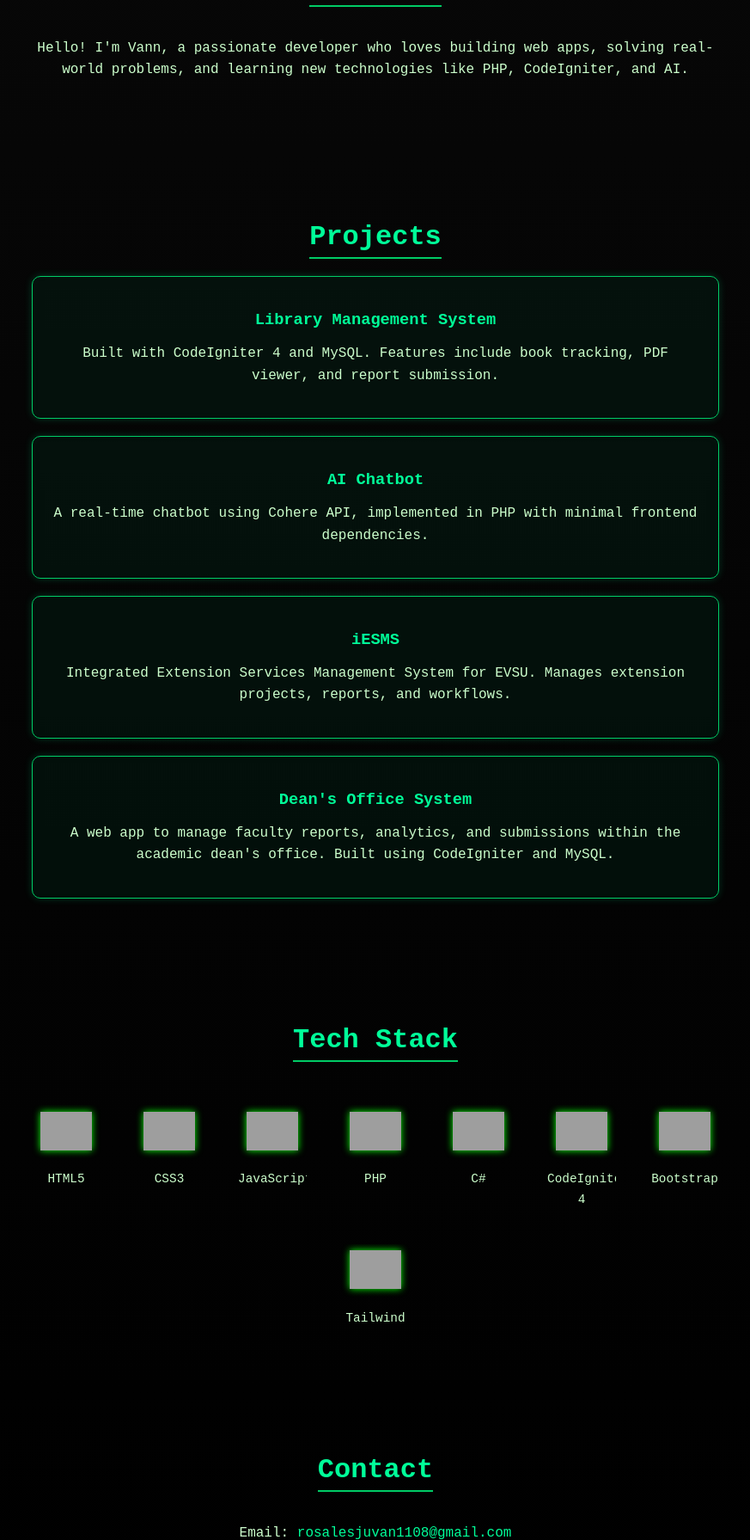
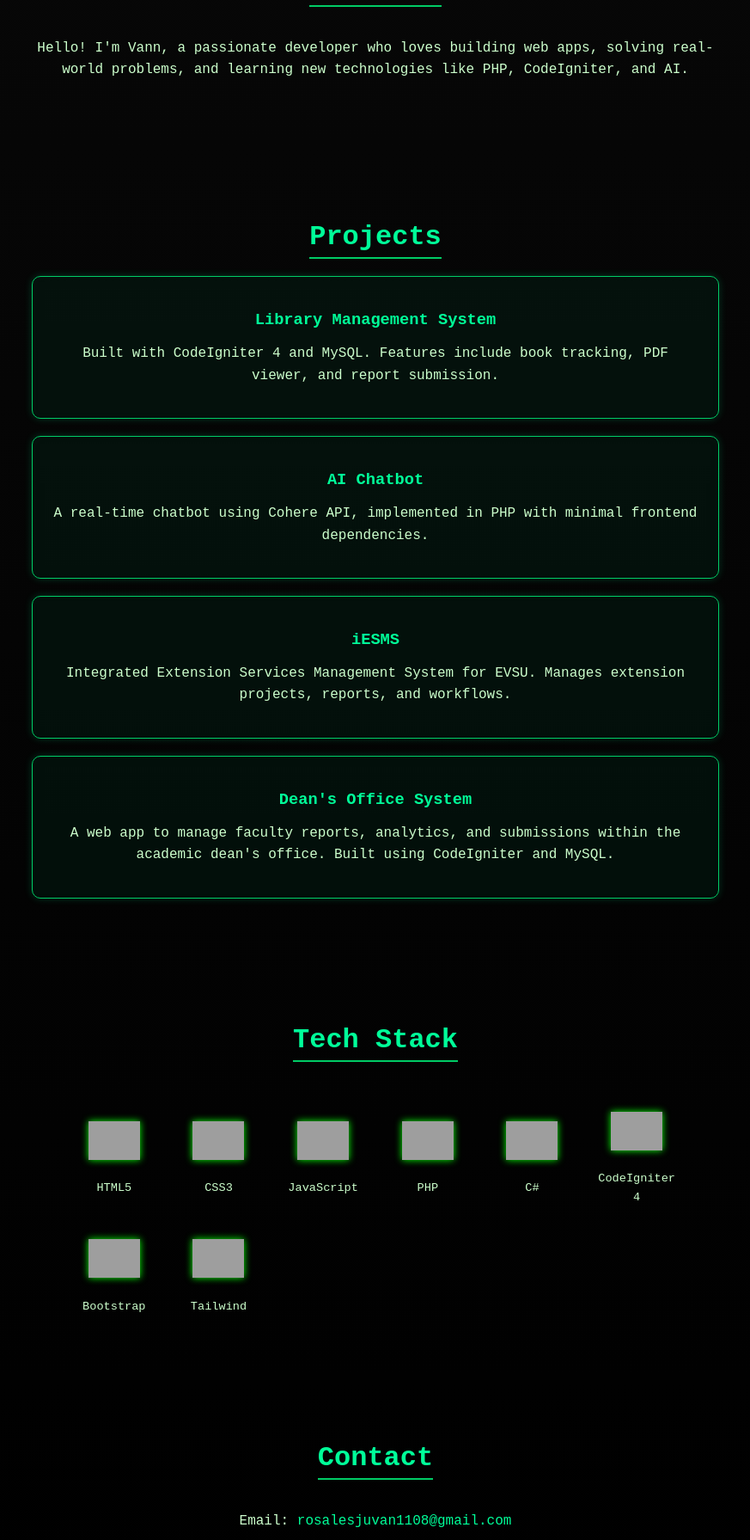
Before and after one commit to vannrosales/vannrosales.github.io, a PHP site: page / in a window 1280 px wide. Shown: the part 977-2768 px from the top of the page at 86% size, without its empty margins (203-1076 px from the left). Run offline with PHP 8.4, Linux system fonts and the light colour scheme; grey boxes are pictures that could not be loaded.

Commit message:
Updated Portfolio

```diff
--- a/style.css
+++ b/style.css
@@ -180,34 +180,32 @@ body {
   }
 
   .tech-icons {
-    display: flex;
-    flex-wrap: wrap;
-    justify-content: center;
-    gap: 40px;
-    margin-top: 30px;
-    max-width: 1000px;
-    margin-left: auto;
-    margin-right: auto;
+    display: grid;
+    grid-template-columns: repeat(auto-fit, minmax(80px, 1fr));
+    gap: 30px;
+    justify-items: center;
+    align-items: center;
+    max-width: 700px;
+    margin: 30px auto 0;
+    padding: 0 1rem;
   }
 
   .tech-item {
-    width: 80px;
     text-align: center;
-    overflow: hidden;
+    color: #00ff00;
+    transition: transform 0.3s ease;
   }
-
 
   .tech-item img {
     width: 60px;
     height: 60px;
-    max-width: 100%;
     object-fit: contain;
     margin-bottom: 10px;
     filter: drop-shadow(0 0 4px #00ff00);
   }
 
   .tech-item p {
-    font-size: 0.9rem;
+    font-size: 0.85rem;
     margin: 0;
   }
 
```
